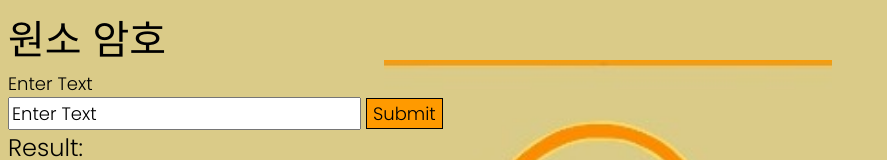
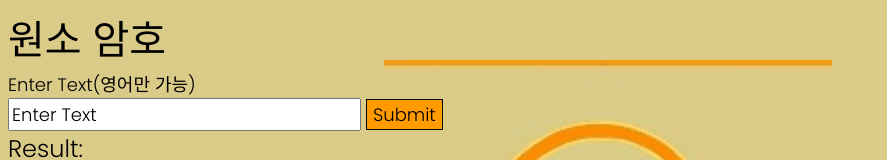
Before and after one commit to 31545-code/31545-code.github.io, a plain HTML site: page encoder/element.html in a window 1280 px wide. Shown: the top 160 px of the page, without its empty margins (0-887 px from the left). Drawn offline with Linux system fonts and the light colour scheme.

Commit message:
Update element.html

```diff
--- a/encoder/element.html
+++ b/encoder/element.html
@@ -10,7 +10,7 @@
 </head>
 <body>
     <div id="title">원소 암호</div>
-    <div>Enter Text</div>
+    <div>Enter Text(영어만 가능)</div>
     <input type="text" name="" id="text" placeholder="Enter Text">
     <button type="button" id="button">Submit</button>
     <div id="result">Result: </div>
```
